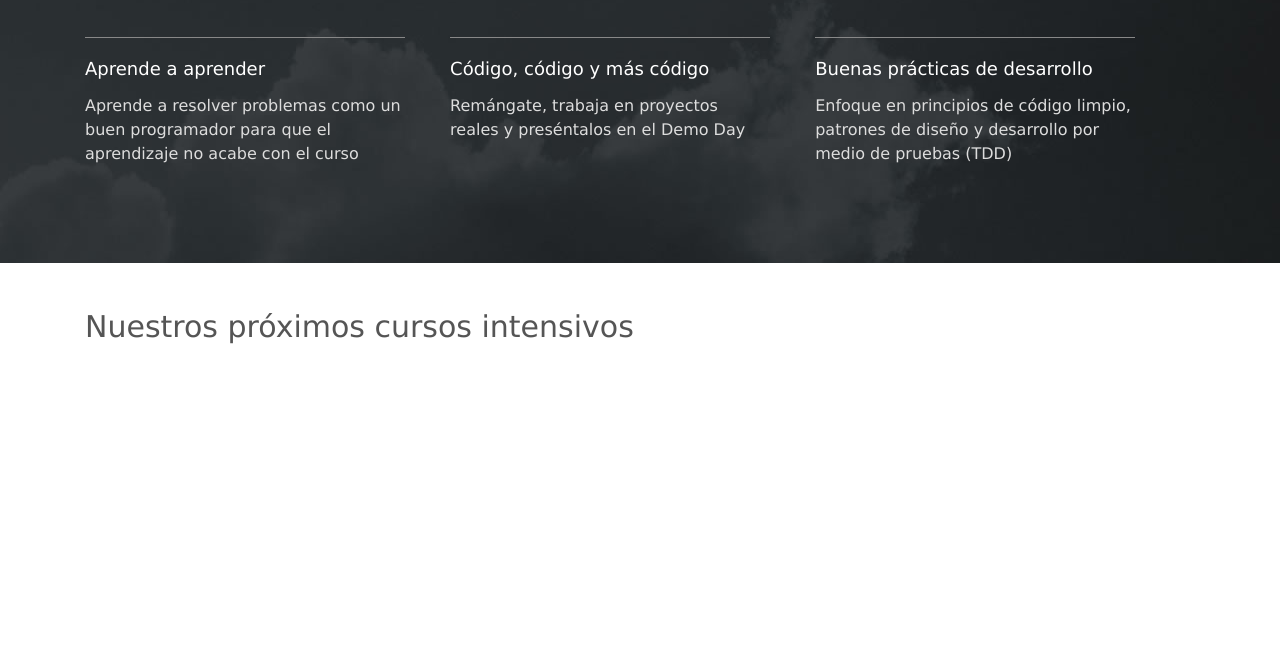
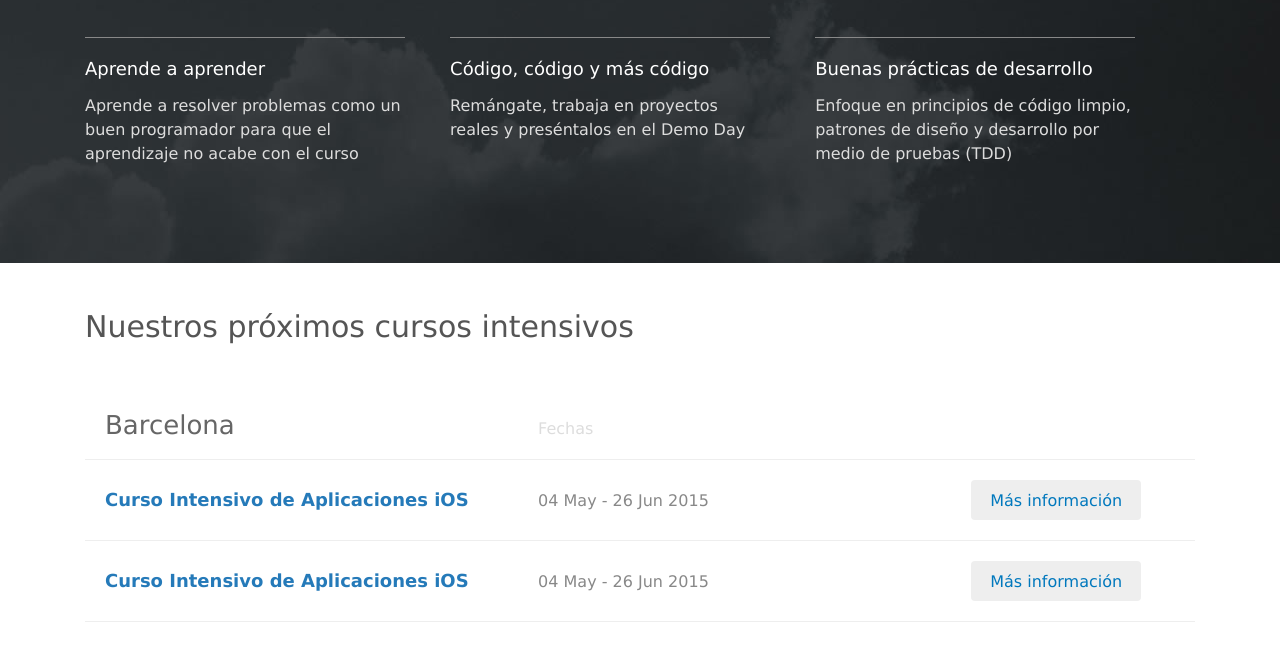
Before and after one commit to lealxavi/ironhack, a plain HTML site: page index.html in a window 1280 px wide. Shown: the part 237-898 px from the top of the page. Drawn offline with Linux system fonts and the light colour scheme.

Commit message:
Separeted files and added second section

```diff
--- /dev/null
+++ b/css/style.css
@@ -0,0 +1,129 @@
+/* Eric Meyer's Reset CSS v2.0 - http://cssreset.com */
+html,body,div,span,applet,object,iframe,h1,h2,h3,h4,h5,h6,p,blockquote,pre,a,abbr,acronym,address,big,cite,code,del,dfn,em,img,ins,kbd,q,s,samp,small,strike,strong,sub,sup,tt,var,b,u,i,center,dl,dt,dd,ol,ul,li,fieldset,form,label,legend,table,caption,tbody,tfoot,thead,tr,th,td,article,aside,canvas,details,embed,figure,figcaption,footer,header,hgroup,menu,nav,output,ruby,section,summary,time,mark,audio,video{border:0;font-size:100%;font:inherit;vertical-align:baseline;margin:0;padding:0}article,aside,details,figcaption,figure,footer,header,hgroup,menu,nav,section{display:block}body{line-height:1}ol,ul{list-style:none}blockquote,q{quotes:none}blockquote:before,blockquote:after,q:before,q:after{content:none}table{border-collapse:collapse;border-spacing:0}
+
+body, button {
+  margin : 0px;
+  padding  : 0px;
+  font-family: 'Verdana';
+  text-rendering: geometricPrecision;
+}
+
+button {
+  cursor: pointer;
+}
+
+section {
+  min-height : 500px;
+}
+
+article {
+  position: absolute;
+  width: 1110px;
+  left: 0px;
+  right: 0px;
+  margin: 0 auto;
+}
+
+/* SLIDE ONE */
+
+#slide-one {
+  background-image: url("../img/section-top.jpg");
+  color: #FFF;
+}
+
+#slide-one img.top-logo  {
+  margin:60px auto 20px;
+  width : 100px;
+  display : block;
+
+}
+
+#slide-one h1 {
+  font-size: 24px;
+  width: 750px;
+  margin: 0px auto;
+  font-weight: 200;
+  text-align : center;
+}
+
+#slide-one ul {
+  margin-top: 40px;
+}
+
+#slide-one li {
+  display: inline-block;
+  width: 320px;
+  border-top: 1px solid #888;
+  vertical-align: top;
+  text-align: left;
+  color: #ddd;
+  padding-top: 20px;
+  line-height: 1.5em;
+}
+
+#slide-one li:first-child {
+  margin-right: 40px;
+}
+
+#slide-one li:last-child {
+  margin-left : 40px;
+}
+
+#slide-one li span {
+  display:block;
+  font-size: 18px;
+  color: #FFF;
+  margin-bottom: 12px;
+}
+
+/* SLIDE TWO */
+
+#slide-two h1 {
+  font-size: 30px;
+  margin: 50px 0px;
+  color: #555;
+}
+
+#slide-two li {
+  padding: 20px;
+  border-bottom: 1px solid #eee;
+}
+
+#slide-two li:first-child span.second-column {
+  color:#ddd;
+}
+
+#slide-two li:first-child span.first-column {
+  font-size:26px;
+  color: #666;
+  font-weight: normal;
+}
+
+#slide-two .first-column, #slide-two .second-column {
+  width:40%;
+  display: inline-block;
+}
+
+#slide-two span.first-column {
+  color:#257AB9;
+  font-weight: bold;
+  font-size:18px;
+}
+
+#slide-two span.second-column {
+  color:#888;
+}
+
+#slide-two span.third-column {
+  text-align: right;
+}
+
+#slide-two span.third-column button {
+  width : 170px;
+  height : 40px;
+  background-color:#EEEEEE;
+  border : 0px ;
+  color: #0078BD;
+  font-size:16px;
+  border-radius: 4px;
+}
--- a/index.html
+++ b/index.html
@@ -3,89 +3,10 @@
 <head>
   <title>Ironhack</title>
   <meta charset="utf8">
-  <style>
-
-    /* Eric Meyer's Reset CSS v2.0 - http://cssreset.com */
-    html,body,div,span,applet,object,iframe,h1,h2,h3,h4,h5,h6,p,blockquote,pre,a,abbr,acronym,address,big,cite,code,del,dfn,em,img,ins,kbd,q,s,samp,small,strike,strong,sub,sup,tt,var,b,u,i,center,dl,dt,dd,ol,ul,li,fieldset,form,label,legend,table,caption,tbody,tfoot,thead,tr,th,td,article,aside,canvas,details,embed,figure,figcaption,footer,header,hgroup,menu,nav,output,ruby,section,summary,time,mark,audio,video{border:0;font-size:100%;font:inherit;vertical-align:baseline;margin:0;padding:0}article,aside,details,figcaption,figure,footer,header,hgroup,menu,nav,section{display:block}body{line-height:1}ol,ul{list-style:none}blockquote,q{quotes:none}blockquote:before,blockquote:after,q:before,q:after{content:none}table{border-collapse:collapse;border-spacing:0}
-
-    body {
-      margin : 0px;
-      padding  : 0px;
-      font-family: 'Verdana';
-      text-rendering: geometricPrecision;
-    }
-
-    section {
-      min-height : 500px;
-    }
-
-    article {
-      position: absolute;
-      width: 1110px;
-      left: 0px;
-      right: 0px;
-      margin: 0 auto;
-    }
-
-    #slide-one {
-      background-image: url("img/section-top.jpg");
-      color: #FFF;
-    }
-
-    #slide-one img.top-logo  {
-      margin:60px auto 20px;
-      width : 100px;
-      display : block;
-
-    }
-
-    #slide-one h1 {
-      font-size: 24px;
-      width: 750px;
-      margin: 0px auto;
-      font-weight: 200;
-      text-align : center;
-    }
-
-    #slide-one ul {
-      margin-top: 40px;
-    }
-
-    #slide-one li {
-      display: inline-block;
-      width: 320px;
-      border-top: 1px solid #888;
-      vertical-align: top;
-      text-align: left;
-      color: #ddd;
-      padding-top: 20px;
-      line-height: 1.5em;
-    }
-
-    #slide-one li:first-child {
-      margin-right: 40px;
-    }
-
-    #slide-one li:last-child {
-      margin-left : 40px;
-    }
-
-    #slide-one li span {
-      display:block;
-      font-size: 18px;
-      color: #FFF;
-      margin-bottom: 12px;
-    }
-
-    #slide-two h1 {
-      font-size: 30px;
-      margin: 50px 0px;
-      color: #555;
-    }
-
-  </style>
+  <link rel="stylesheet" type="text/css" href="css/style.css">
 </head>
 <body>
+  <!-- SLIDE ONE -->
   <section id="slide-one">
     <article>
       <img class="top-logo" src="img/logo-ironhack.png" alt="Logo Ironhack">
@@ -98,9 +19,34 @@
       </ul>
     </article>
   </section>
+  <!-- SLIDE TWO -->
   <section id="slide-two">
     <article>
       <h1>Nuestros próximos cursos intensivos</h1>
+      <ul>
+        <li>
+          <span class="first-column">Barcelona</span>
+          <span class="second-column">Fechas</span>
+        </li>
+        <li>
+          <span class="first-column">Curso Intensivo de Aplicaciones iOS</span>
+          <span class="second-column">04 May - 26 Jun 2015</span>
+          <span class="third-column">
+            <a href="#">
+              <button>Más información</button>
+            </a>
+          </span>
+        </li>
+        <li>
+          <span class="first-column">Curso Intensivo de Aplicaciones iOS</span>
+          <span class="second-column">04 May - 26 Jun 2015</span>
+          <span class="third-column">
+            <a href="#">
+              <button>Más información</button>
+            </a>
+          </span>
+        </li>
+      </ul>
     </article>
   </section>
 </body>
```
